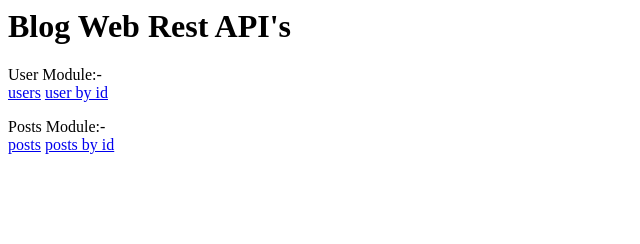
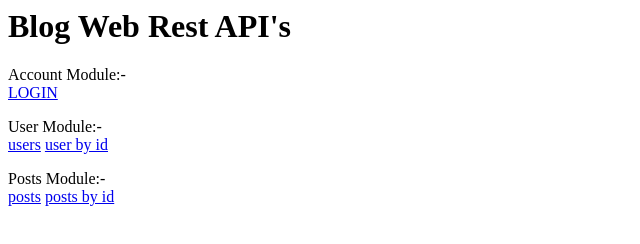
Before and after one commit to theranjitkumar/express-mongo-restAuth, a website: page public/index.html in a window 1280 px wide. Shown: the whole page, without its empty margins (0-640 px from the left). Drawn offline with Linux system fonts and the light colour scheme.

Commit message:
package.json updated as required to deploye on heroku

```diff
--- a/package.json
+++ b/package.json
@@ -3,7 +3,7 @@
   "version": "0.0.0",
   "private": true,
   "scripts": {
-    "start": "nodemon ./bin/www"
+    "start": "node ./bin/www"
   },
   "dependencies": {
     "bcrypt": "^3.0.4",
--- a/public/index.html
+++ b/public/index.html
@@ -8,6 +8,11 @@
 <body>
   <h1>Blog Web Rest API's</h1>
   <div>
+
+    <p> Account Module:- <br>
+      <a href="./login">LOGIN</a>
+    </p>
+
     <p> User Module:- <br>
       <a href="./users">users</a>
       <a href="./users/id">user by id</a>
```
